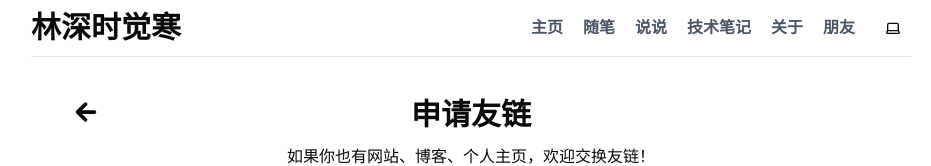
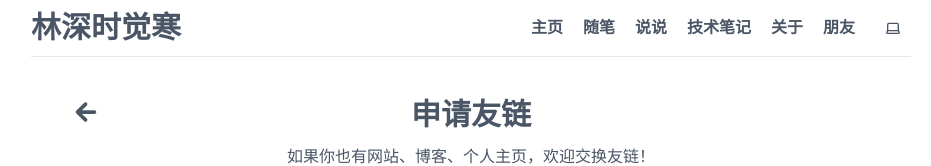
Before and after one commit to ilvme/yumi-site-next, a Next.js app: page /friends/application in a window 1280 px wide. Shown: the top 166 px of the page, without its empty margins (169-1100 px from the left). Built offline with nearby package versions, Linux system fonts and the light colour scheme; a web font is replaced by a local one.

Commit message:
good progress

```diff
--- a/src/app/(blog)/essays/page.tsx
+++ b/src/app/(blog)/essays/page.tsx
@@ -29,7 +29,7 @@ export default async function EssaysPage() {
       <div className="space-y-6">
         {years.map((year) => (
           <section key={year} className="">
-            <h3 className="mb-2 text-xl font-bold text-rose-200 dark:text-rose-600">
+            <h3 className="mb-2 text-xl font-bold text-rose-400 dark:text-rose-600">
               {year}
             </h3>
             <div className="ml-4">
--- a/src/app/globals.css
+++ b/src/app/globals.css
@@ -8,11 +8,13 @@
 
 body {
   font-size: 18px;
+  color: var(--text-color);
 }
 
 /*---break---*/
 
 :root {
+  --text-color: var(--color-gray-600);
   --radius: 0.625rem;
   --background: oklch(1 0 0);
   --foreground: oklch(0.145 0 0);
@@ -50,6 +52,7 @@ body {
 /*---break---*/
 
 .dark {
+  --text-color: #c7cbd2;
   --background: oklch(0.145 0 0);
   --foreground: oklch(0.985 0 0);
   --card: oklch(0.205 0 0);
--- a/src/components/post/NoteItem.tsx
+++ b/src/components/post/NoteItem.tsx
@@ -3,7 +3,7 @@ import Link from 'next/link';
 export default async function NoteItem({ note }) {
   return (
     <Link href={`/notes/${note.slug}`}>
-      <div className="flex h-[160px] flex-col justify-between rounded-xl border border-rose-100 px-3 py-2 shadow-md hover:scale-105 hover:shadow-md dark:border-rose-800">
+      <div className="flex h-[160px] flex-col justify-between rounded-xl border border-rose-200 px-3 py-2 shadow-md hover:scale-105 hover:shadow-md dark:border-rose-800">
         <h2 className="flex space-x-2">
           <span>{note.icon}</span>
           <span className="hover:cursor-pointer hover:text-rose-500 dark:text-gray-300 hover:dark:text-rose-600">
--- a/src/components/website/Header.tsx
+++ b/src/components/website/Header.tsx
@@ -7,12 +7,14 @@ export default function Header() {
     <header className="sticky top-0 z-50 w-full border-b border-gray-200 bg-[var(--background)] dark:border-gray-900">
       <div className="flex h-14 items-center justify-between">
         <Link href="/" className="flex items-center">
-          <span className="text-3xl font-bold">林深时觉寒</span>
+          <span className="text-3xl font-bold text-gray-600 dark:text-[#c7cbd2]">
+            林深时觉寒
+          </span>
         </Link>
         <nav className="flex items-center space-x-5 text-base font-medium">
           {navItems.map((item) => (
             <Link key={item.href} href={item.href} className="">
-              <span className="font-bold text-gray-600 hover:text-rose-500 dark:text-[#c7cbd2]">
+              <span className="font-bold text-gray-600 hover:text-rose-500 dark:text-[#c7cbd2] dark:hover:text-rose-600">
                 {item.name}
               </span>
             </Link>
```
